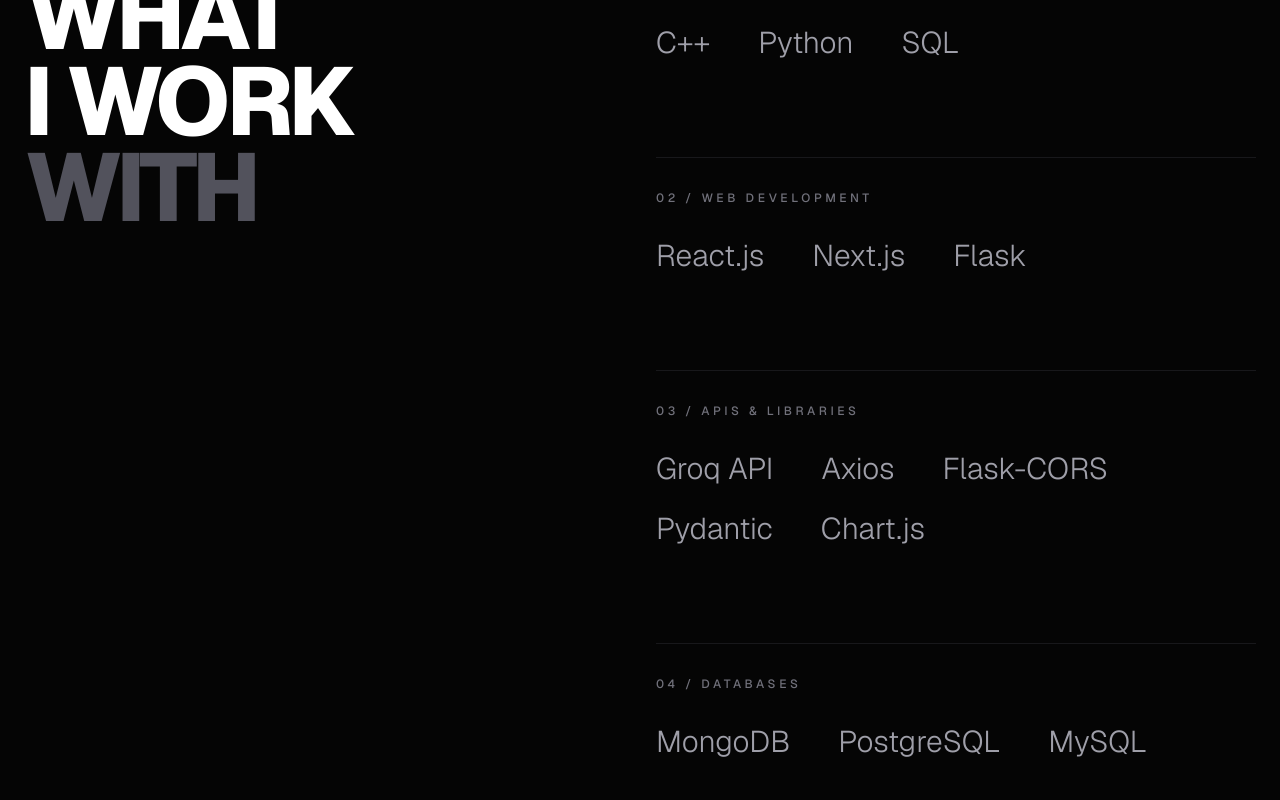
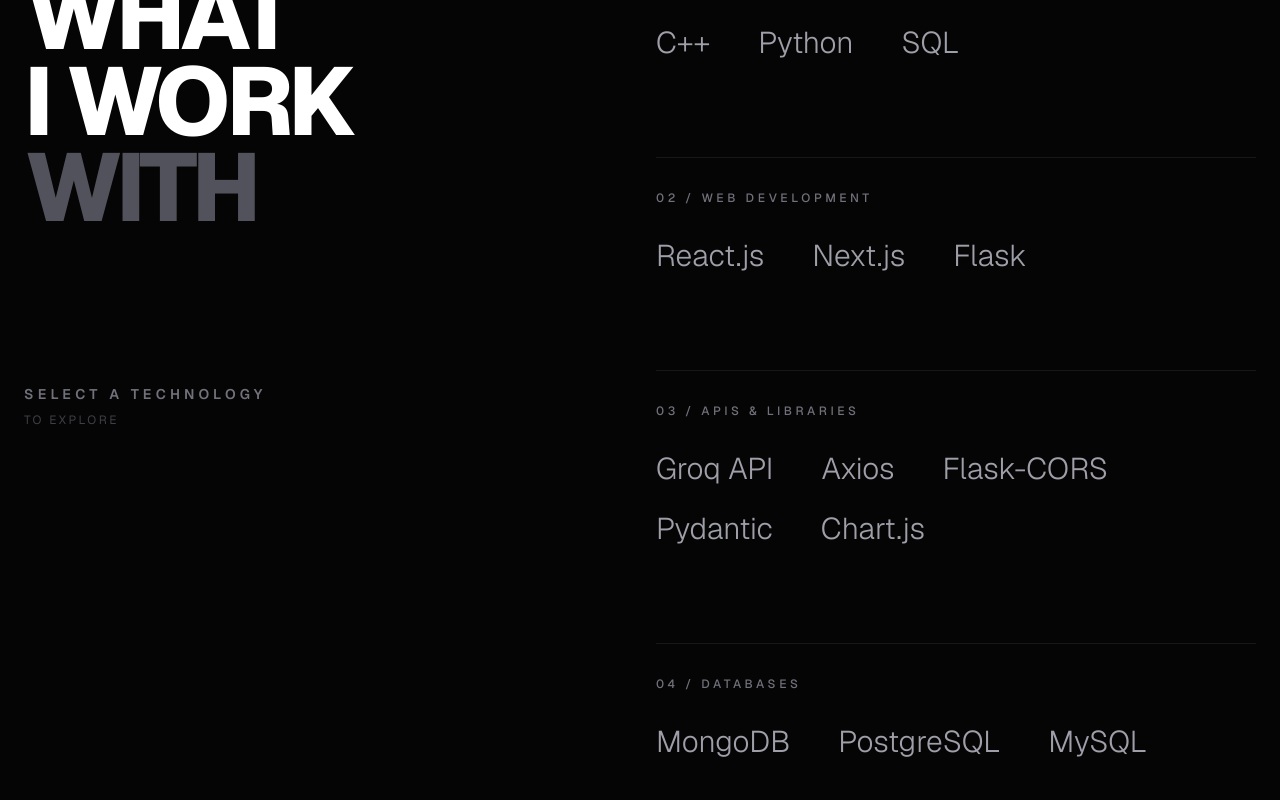
Before and after one commit to Ishan1711/Ishan-Portfolio, a Next.js app: page / in a window 1280 px wide. Shown: the part 2636-3436 px from the top of the page. Built offline with nearby package versions, Linux system fonts and the light colour scheme.

Commit message:
fix: enhance capabilities interaction

```diff
--- a/src/data/skills.ts
+++ b/src/data/skills.ts
@@ -2,26 +2,31 @@
   {
     id: "languages",
     title: "01 / LANGUAGES",
+    type: "LANGUAGE",
     skills: ["JavaScript", "TypeScript", "HTML", "CSS", "C++", "Python", "SQL"],
   },
   {
     id: "web",
     title: "02 / WEB DEVELOPMENT",
+    type: "WEB TECHNOLOGY",
     skills: ["React.js", "Next.js", "Flask"],
   },
   {
     id: "apis",
     title: "03 / APIs & LIBRARIES",
+    type: "API / LIBRARY",
     skills: ["Groq API", "Axios", "Flask-CORS", "Pydantic", "Chart.js"],
   },
   {
     id: "databases",
     title: "04 / DATABASES",
+    type: "DATABASE",
     skills: ["MongoDB", "PostgreSQL", "MySQL"],
   },
   {
     id: "tools",
     title: "05 / TOOLS & PLATFORMS",
+    type: "TOOL / PLATFORM",
     skills: [
       "Git",
       "GitHub",
@@ -32,12 +37,3 @@
     ],
   },
 ];
-
-export const SOFT_SKILLS = [
-  "Problem-Solving",
-  "Analytical",
-  "Leadership",
-  "Teamwork",
-  "Adaptability",
-  "Communication",
-];
--- a/src/sections/Capabilities.tsx
+++ b/src/sections/Capabilities.tsx
@@ -1,9 +1,18 @@
 "use client";
 
-import { motion } from "framer-motion";
+import { useState } from "react";
+import { motion, AnimatePresence } from "framer-motion";
 import { SKILL_CATEGORIES } from "@/data/skills";
 
+type HoveredSkill = {
+  name: string;
+  category: string;
+  type: string;
+} | null;
+
 export function Capabilities() {
+  const [hoveredSkill, setHoveredSkill] = useState<HoveredSkill>(null);
+
   return (
     <section
       id="capabilities"
@@ -12,9 +21,9 @@
       <div className="max-w-7xl mx-auto px-6">
         <div className="grid grid-cols-1 lg:grid-cols-12 gap-16 lg:gap-8">
 
-          {/* Left Column - Sticky Heading */}
+          {/* Left Column - Sticky Heading & Interactive Preview */}
           <div className="lg:col-span-5 relative">
-            <div className="lg:sticky lg:top-32 flex flex-col justify-between h-full lg:h-[calc(100vh-16rem)] min-h-[50vh]">
+            <div className="lg:sticky lg:top-32 flex flex-col justify-between h-full lg:h-[calc(100vh-16rem)] min-h-[40vh] sm:min-h-[50vh]">
               <div>
                 <motion.div
                   initial={{ opacity: 0, y: 20 }}
@@ -40,7 +49,55 @@
                 </motion.h2>
               </div>
 
-
+              {/* Interactive Capability Preview Panel */}
+              <motion.div
+                initial={{ opacity: 0 }}
+                whileInView={{ opacity: 1 }}
+                viewport={{ once: true, margin: "-100px" }}
+                transition={{ duration: 1, delay: 0.3 }}
+                className="mt-16 lg:mt-auto h-24 sm:h-32 flex flex-col justify-end"
+              >
+                <AnimatePresence mode="wait">
+                  {!hoveredSkill ? (
+                    <motion.div
+                      key="default"
+                      initial={{ opacity: 0, filter: "blur(4px)" }}
+                      animate={{ opacity: 1, filter: "blur(0px)" }}
+                      exit={{ opacity: 0, filter: "blur(4px)" }}
+                      transition={{ duration: 0.4 }}
+                      className="flex flex-col gap-2"
+                    >
+                      <span className="text-xs sm:text-sm tracking-[0.3em] text-zinc-500 uppercase font-semibold">
+                        SELECT A TECHNOLOGY
+                      </span>
+                      <span className="text-xs tracking-[0.2em] text-zinc-700 uppercase">
+                        TO EXPLORE
+                      </span>
+                    </motion.div>
+                  ) : (
+                    <motion.div
+                      key={hoveredSkill.name}
+                      initial={{ opacity: 0, y: 10, filter: "blur(4px)" }}
+                      animate={{ opacity: 1, y: 0, filter: "blur(0px)" }}
+                      exit={{ opacity: 0, y: -10, filter: "blur(4px)" }}
+                      transition={{ duration: 0.4 }}
+                      className="flex flex-col gap-2 sm:gap-3"
+                    >
+                      <span className="text-[10px] sm:text-xs tracking-[0.3em] text-zinc-500 uppercase font-semibold">
+                        {hoveredSkill.category}
+                      </span>
+                      <div className="flex flex-col">
+                        <span className="text-2xl sm:text-3xl md:text-4xl font-light text-white tracking-tight">
+                          {hoveredSkill.name}
+                        </span>
+                        <span className="text-[10px] sm:text-xs tracking-[0.2em] text-zinc-400 uppercase mt-1 sm:mt-2">
+                          {hoveredSkill.type}
+                        </span>
+                      </div>
+                    </motion.div>
+                  )}
+                </AnimatePresence>
+              </motion.div>
             </div>
           </div>
 
@@ -62,6 +119,21 @@
                   {category.skills.map((skill, i) => (
                     <li
                       key={i}
+                      onMouseEnter={() =>
+                        setHoveredSkill({
+                          name: skill,
+                          category: category.title,
+                          type: category.type,
+                        })
+                      }
+                      onMouseLeave={() => setHoveredSkill(null)}
+                      onTouchStart={() =>
+                        setHoveredSkill({
+                          name: skill,
+                          category: category.title,
+                          type: category.type,
+                        })
+                      }
                       className="text-xl sm:text-2xl md:text-3xl text-zinc-400 font-light transition-colors duration-500 hover:text-white cursor-default group relative inline-block"
                     >
                       {skill}
```
